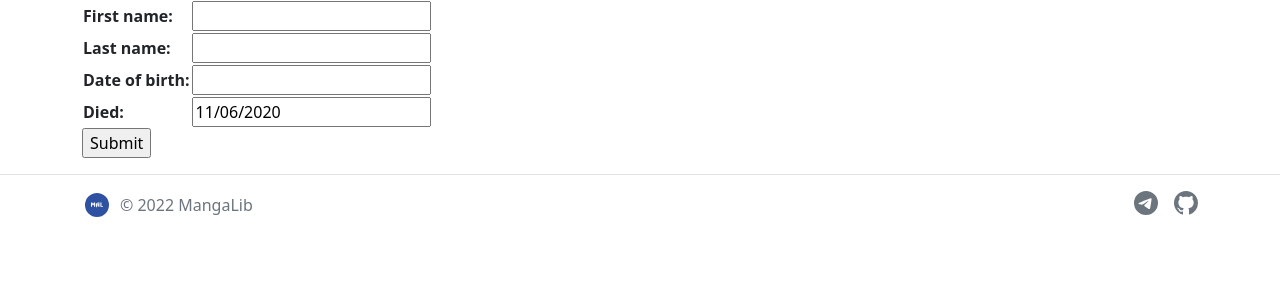
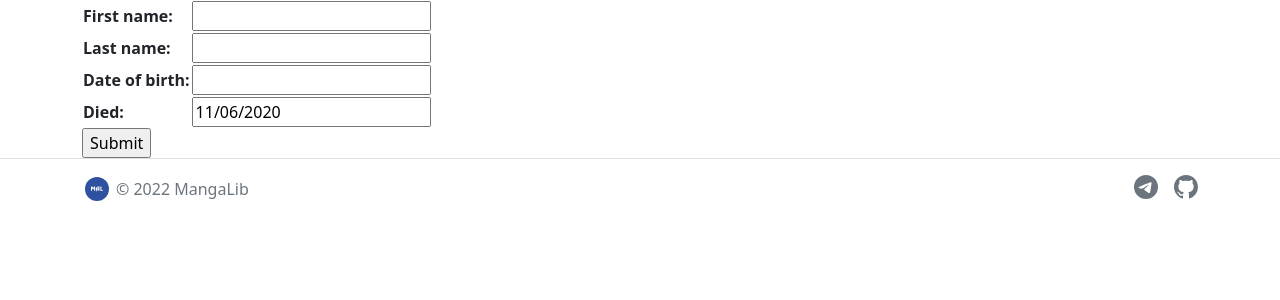
Before and after one commit to mdlufy/django-mangalib, a Django app: page /catalog/author/create/ in a window 1280 px wide. Shown: the part 88-388 px from the top of the page. Run offline with Django 4.2, Linux system fonts and the light colour scheme; the visitor is signed in with stand-in values (Sample User, id 1).

Commit message:
fix disaligning footer

```diff
--- a/catalog/templates/base_generic.html
+++ b/catalog/templates/base_generic.html
@@ -118,11 +118,11 @@
   </div>
   </div>
 
-  <footer class="py-3 my-3 border-top">
+  <footer class="border-top py-3">
     <div class="container">
-      <div class="d-flex flex-wrap justify-content-between align-items-center">
-        <div class="col-md-4 d-flex align-items-center">
-          <a href="/" class="mb-3 me-2 mb-md-0 text-muted text-decoration-none lh-1">
+      <div class="d-flex flex-wrap justify-content-between align-items-center align-self-center">
+        <div class="col-md-4 d-flex align-items-center align-self-center">
+          <a href="/" class="me-1 mb-md-0 text-muted text-decoration-none lh-1">
             <svg class="bi" width="30" height="24">
               <use xlink:href="#mangalib" />
             </svg>
@@ -130,7 +130,7 @@
           <span class="text-muted">&copy; 2022 MangaLib</span>
         </div>
 
-        <ul class="nav col-md-4 justify-content-end list-unstyled d-flex">
+        <ul class="nav col-3 justify-content-end align-items-center align-self-center list-unstyled d-flex">
           <li class="ms-3"><a class="text-muted" href="https://t.me/luffyforever/"><svg class="bi" width="24"
                 height="24">
                 <use xlink:href="#telegram" />
```
